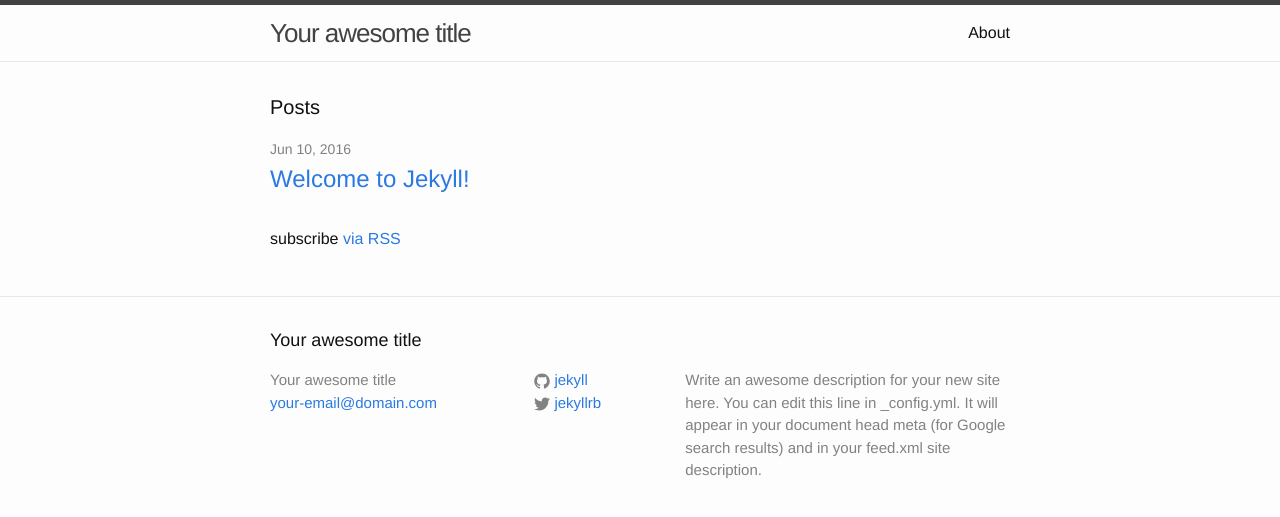
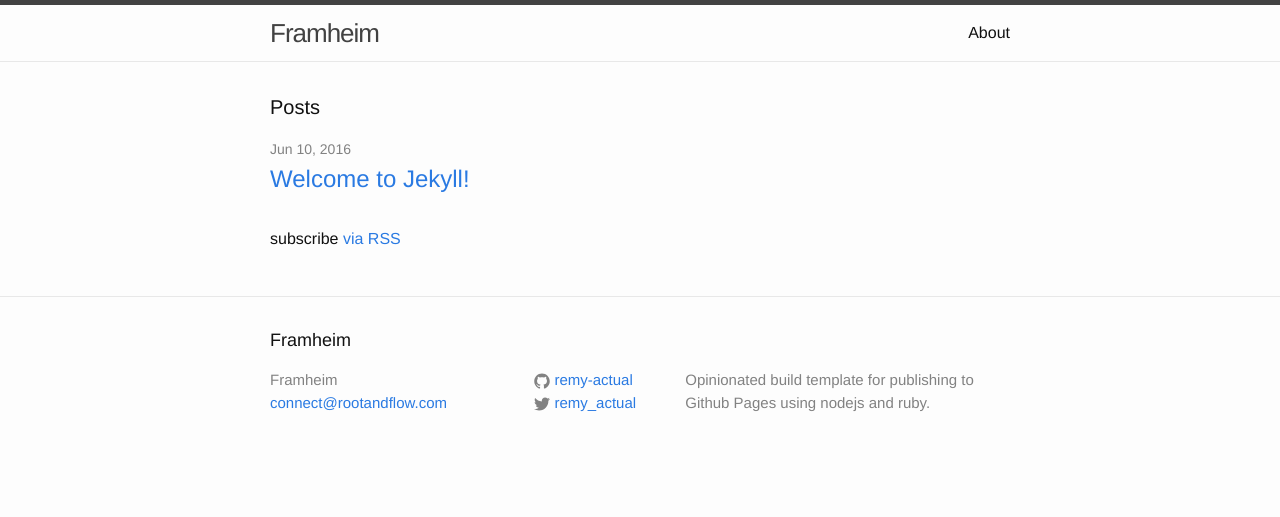
Before and after one commit to rootandflow/framheim, a Jekyll site: the page built from index.html, in a window 1280 px wide. Shown: the top 517 px of the page. Built offline with Jekyll 4.4.1, drawn with Linux system fonts in a browser that asks for light colours.

Commit message:
Update _config.yml

```diff
--- a/_config.yml
+++ b/_config.yml
@@ -1,21 +1,61 @@
 # Welcome to Jekyll!
-#
+
 # This config file is meant for settings that affect your whole blog, values
 # which you are expected to set up once and rarely need to edit after that.
 # For technical reasons, this file is *NOT* reloaded automatically when you use
 # 'jekyll serve'. If you change this file, please restart the server process.
 
 # Site settings
-title: Your awesome title
-email: your-email@domain.com
-description: > # this means to ignore newlines until "baseurl:"
-  Write an awesome description for your new site here. You can edit this
-  line in _config.yml. It will appear in your document head meta (for
-  Google search results) and in your feed.xml site description.
+## Github Pages
+### Configuration Overrides
+safe: true
+lsi: false
+# source: your top-level directory
+### Defaults
+highlighter: rouge
+
+## Regional Settings
+timezone: America/Los_Angeles
+
+## Site structure
+url: "http://framheim.rootandflow.com" # the base hostname & protocol for your site
+  # Do not use in design assets; "site.url" is only used used in the xml feed and in the page head for the canonical header and the RSS link.
 baseurl: "" # the subpath of your site, e.g. /blog
-url: "http://yourdomain.com" # the base hostname & protocol for your site
-twitter_username: jekyllrb
-github_username:  jekyll
+  # Use baseurl in design assets to indicate site root.
+  # If your baseurl varies from dev to production environment, set baseurl to match production and either:
+  # 1. run locally with "jekyll serve".
+  # 2. configure local settings in a separate _config_dev.yml file
+  # See: http://stackoverflow.com/questions/27386169/change-site-url-to-localhost-during-jekyll-local-development for reference.
+permalink: /:categories/:year/:month/:title/
+# final trailing slash is optional here in config; will be appended to url address but not to {{ page.url }} liquid output
 
-# Build settings
+### Include Github Pages supported plugins.
+gems:
+  - jekyll-redirect-from
+  - jekyll-sitemap
+
+### Exclude working resources and manifests from Github Pages site build.
+exclude:
+  - CNAME
+  - Gemfile
+  - LICENSE
+  - node_modules/
+  - npm-debug.log
+  - package.json
+  - README.md
+  - vendor/
+
+### Templating
 markdown: kramdown
+kramdown:
+  input: GFM
+  parse_block_html: true
+  auto_ids: false
+
+## Site metadata
+title: Framheim
+description: "Opinionated build template for publishing to Github Pages using nodejs and ruby."
+### Contact information
+email: connect@rootandflow.com
+twitter_username: remy_actual
+github_username:  remy-actual
```
